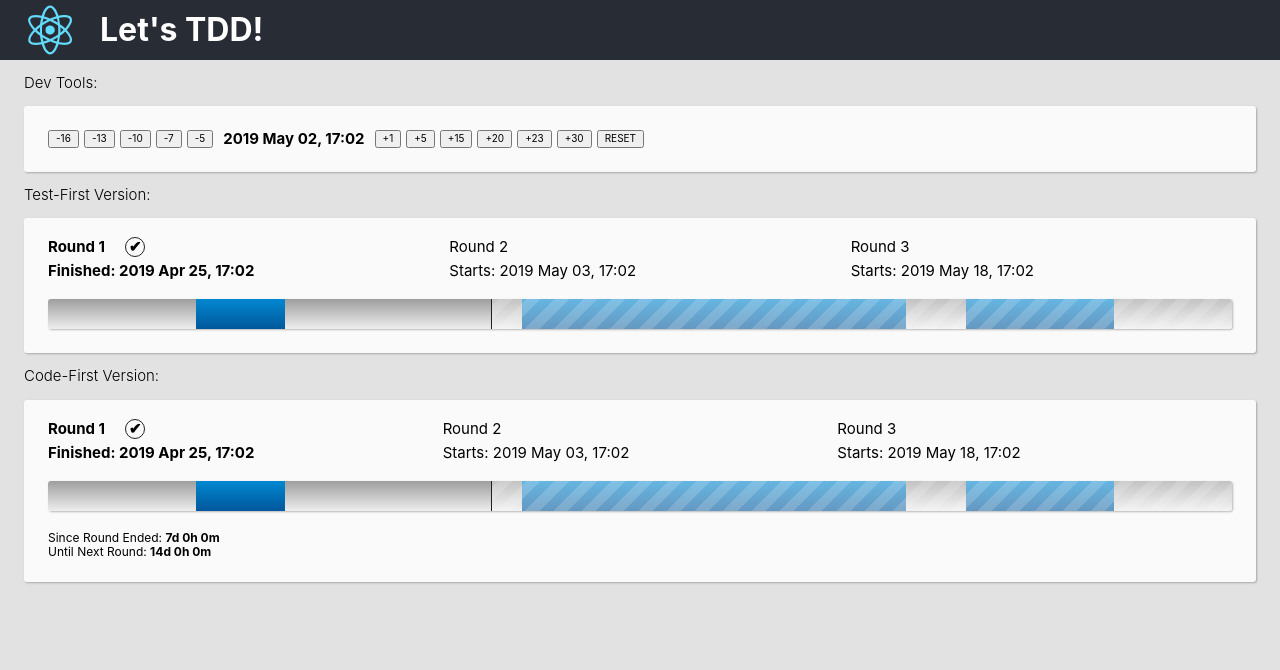
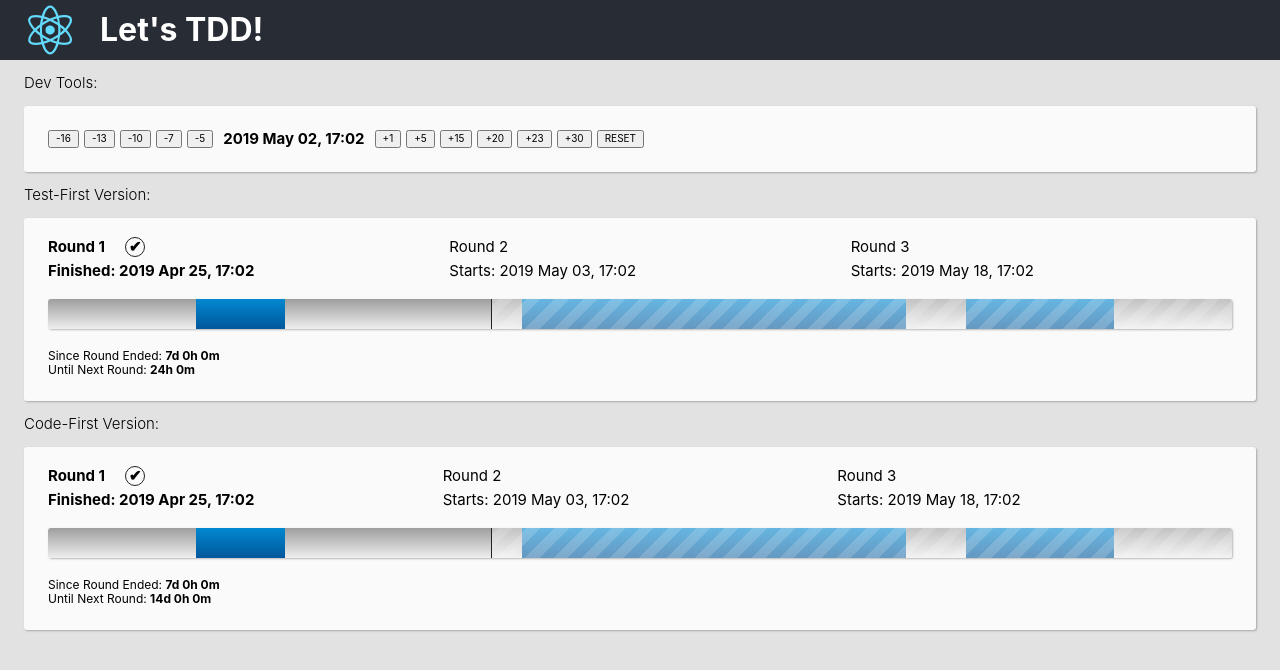
Before and after one commit to aroslaniec/tdd, a React (Create React App) app: page / in a window 1280 px wide. Shown: the top 670 px of the page. Built offline with nearby package versions, Linux system fonts and the light colour scheme.

Commit message:
[#9 Red / Green / Blue] Render durations for current status in `<TDDEventSummary/>`

```diff
--- a/src/components/TDDEventSummary/TDDEventSummary.js
+++ b/src/components/TDDEventSummary/TDDEventSummary.js
@@ -2,7 +2,12 @@ import React, { Component } from "react";
 
 import "./TDDEventSummary.scss";
 import TDDEventSummaryRoundHeading from "../TDDEventSummaryRoundHeading";
-import { getPeriodKey, parseEventForTimeLine } from "./TDDEventSummary.service";
+import {
+  getDurationFromLatestFinishedRound,
+  getDurationUntilClosestNotStartedRound,
+  getPeriodKey,
+  parseEventForTimeLine
+} from "./TDDEventSummary.service";
 import types from "../../types/event";
 import TimeLineWithPeriods from "../TimeLineWithPeriods";
 
@@ -12,6 +17,15 @@ class TDDEventSummary extends Component {
   static displayName = "TDDEventSummary";
 
   render() {
+    const latestFinishedRoundDuration = getDurationFromLatestFinishedRound(
+      this.props.periods,
+      this.props.actualDateTime
+    );
+    const closestNotStartedRoundDuration = getDurationUntilClosestNotStartedRound(
+      this.props.periods,
+      this.props.actualDateTime
+    );
+
     return (
       <div className="tdd-event-summary">
         <div className="tdd-event-summary__rounds-wrapper">
@@ -27,6 +41,19 @@ class TDDEventSummary extends Component {
         <div className="tdd-event-summary__time-line-wrapper">
           <TimeLineWithPeriods {...parseEventForTimeLine(this.props)} />
         </div>
+        <div className="tdd-event-summary__current-status">
+          {latestFinishedRoundDuration ? (
+            <div className="tdd-event-summary__current-status-since-last">
+              Since Round Ended: <strong>{latestFinishedRoundDuration}</strong>
+            </div>
+          ) : null}
+          {closestNotStartedRoundDuration ? (
+            <div className="tdd-event-summary__current-status-until-next">
+              Until Next Round:{" "}
+              <strong>{closestNotStartedRoundDuration}</strong>
+            </div>
+          ) : null}
+        </div>
       </div>
     );
   }
--- a/src/components/TDDEventSummary/TDDEventSummary.service.js
+++ b/src/components/TDDEventSummary/TDDEventSummary.service.js
@@ -1,3 +1,6 @@
+import moment from "moment";
+import { durationAsString } from "../../utils/dateTime";
+
 export const getPeriodKey = period => {
   return `${period.startDate}-${period.endDate}`;
 };
@@ -10,3 +13,39 @@ export const parseEventForTimeLine = eventData => {
     periods: [...eventData.periods]
   };
 };
+
+export const getDurationFromLatestFinishedRound = (periods, actualDateTime) => {
+  const reversedPeriods = [...periods].reverse();
+  let latestFinishedRoundDuration = null;
+
+  for (let period of reversedPeriods) {
+    if (moment.utc(period.endDate).isBefore(moment.utc(actualDateTime))) {
+      latestFinishedRoundDuration = durationAsString(
+        period.endDate,
+        actualDateTime
+      );
+      break;
+    }
+  }
+
+  return latestFinishedRoundDuration;
+};
+
+export const getDurationUntilClosestNotStartedRound = (
+  periods,
+  actualDateTime
+) => {
+  let closestNotStartedRoundDuration = null;
+
+  for (let period of periods) {
+    if (moment.utc(actualDateTime).isBefore(moment.utc(period.startDate))) {
+      closestNotStartedRoundDuration = durationAsString(
+        actualDateTime,
+        period.startDate
+      );
+      break;
+    }
+  }
+
+  return closestNotStartedRoundDuration;
+};
```
Also changed, not shown: 1 other file (tests, documents, lock files or other folders).
